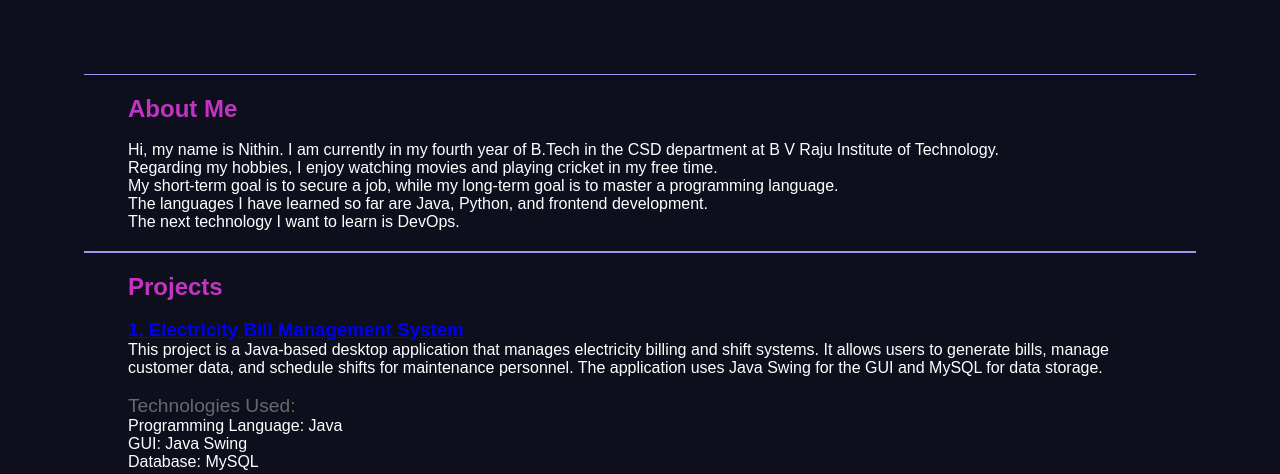
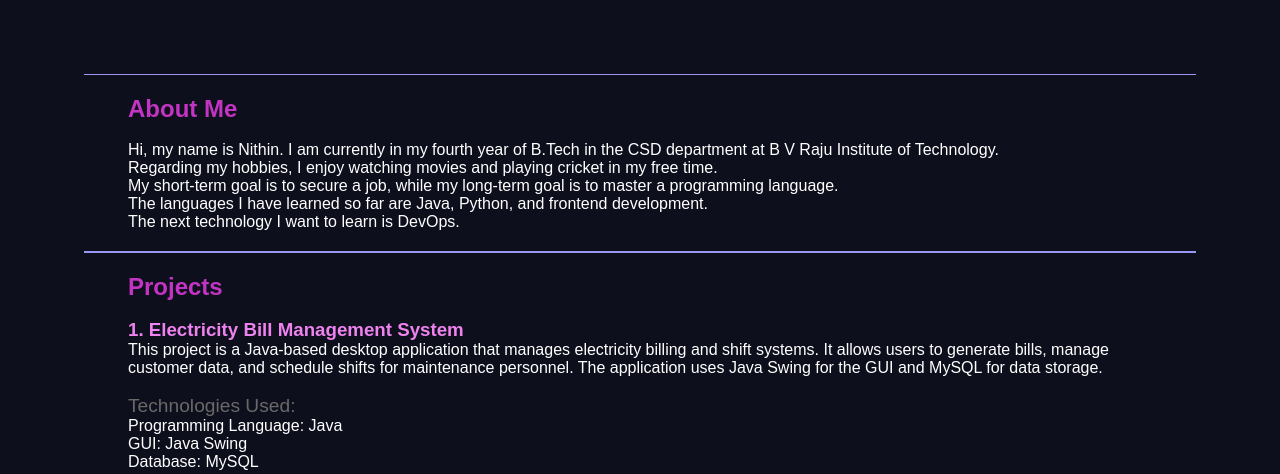
Before and after one commit to nithin849/Portfolio, a plain HTML site: page index.html in a window 1280 px wide. Shown: the part 478-952 px from the top of the page. Drawn offline with nearby package versions, Linux system fonts and the light colour scheme; a web font is replaced by a local one.

Commit message:
Update styles.css

```diff
--- a/styles.css
+++ b/styles.css
@@ -284,3 +284,11 @@ nav .right ul li a {
         padding: 10px;
     }
 }
+a {
+    color: violet;
+    text-decoration: none; /* Optional: removes the underline from the link */
+}
+
+a:hover {
+    color: darkviolet; /* Optional: changes the color on hover */
+}
```
